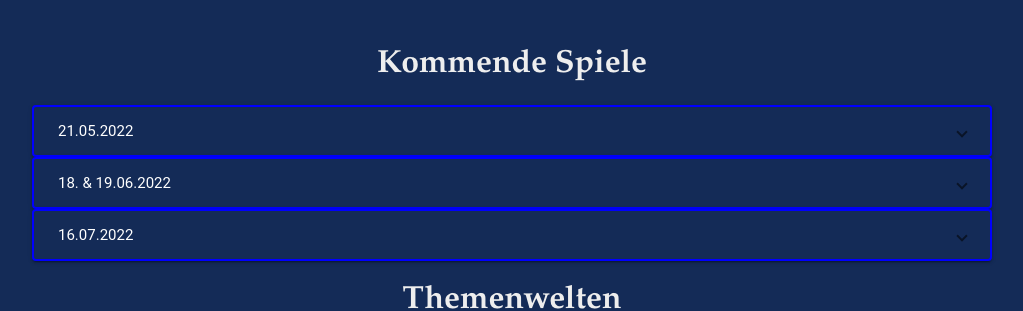
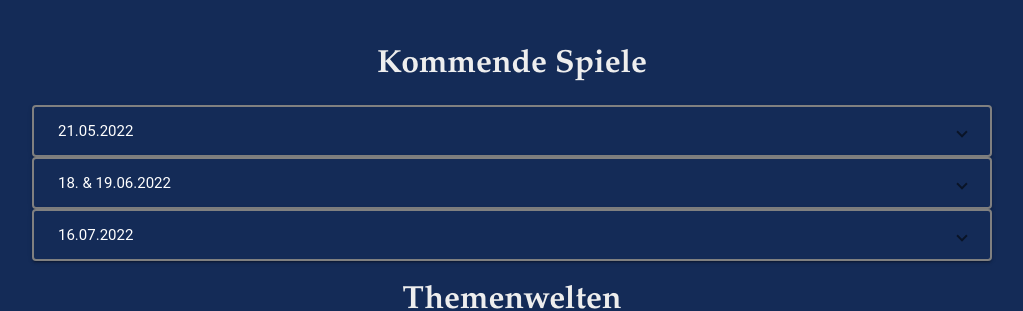
Before and after one commit to freizeit-team-dresden/airsoft, an Angular app: page /#/events in a window 1280 px wide. Shown: the part 902-1213 px from the top of the page, without its empty margins (128-1151 px from the left). Built offline with nearby package versions, Linux system fonts and the light colour scheme.

Commit message:
Update events.component.scss

```diff
--- a/src/app/events/events.component.scss
+++ b/src/app/events/events.component.scss
@@ -24,7 +24,7 @@
     background-color: #142b57;
     border-style: solid;
     border-width: 2px;
-    border-color: blue;
+    border-color: grey;
 }
 
 .expansionPanelHeader{
```
